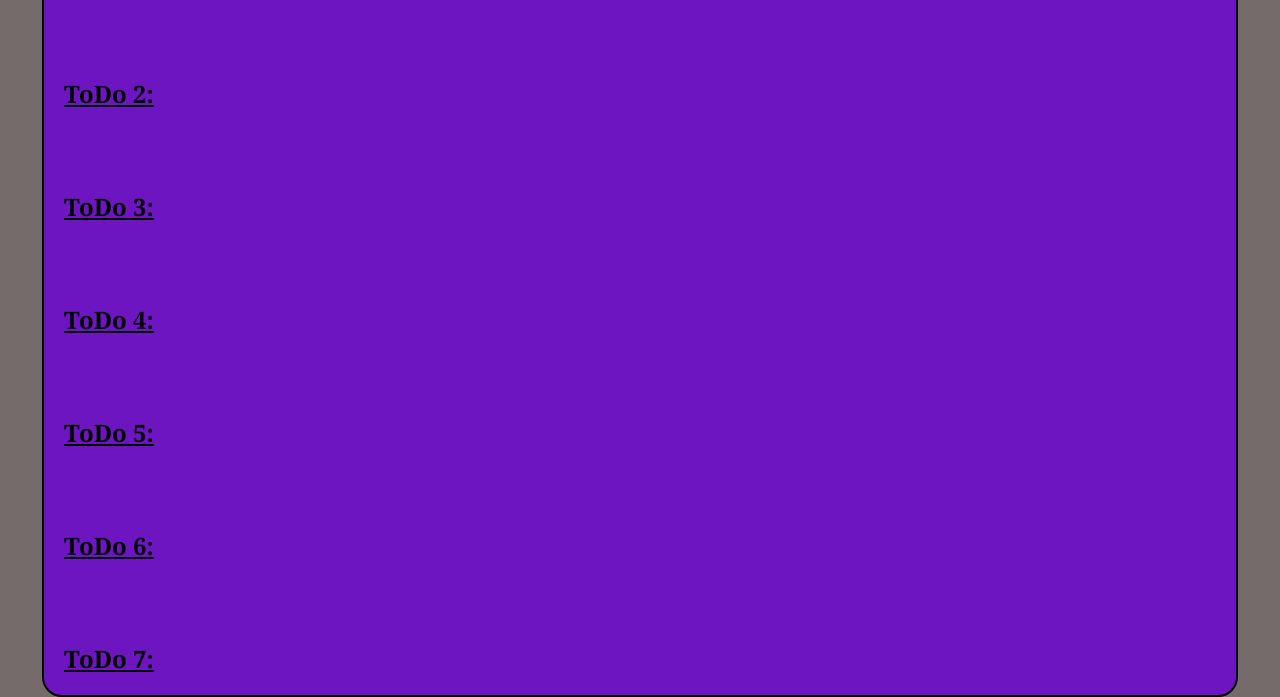
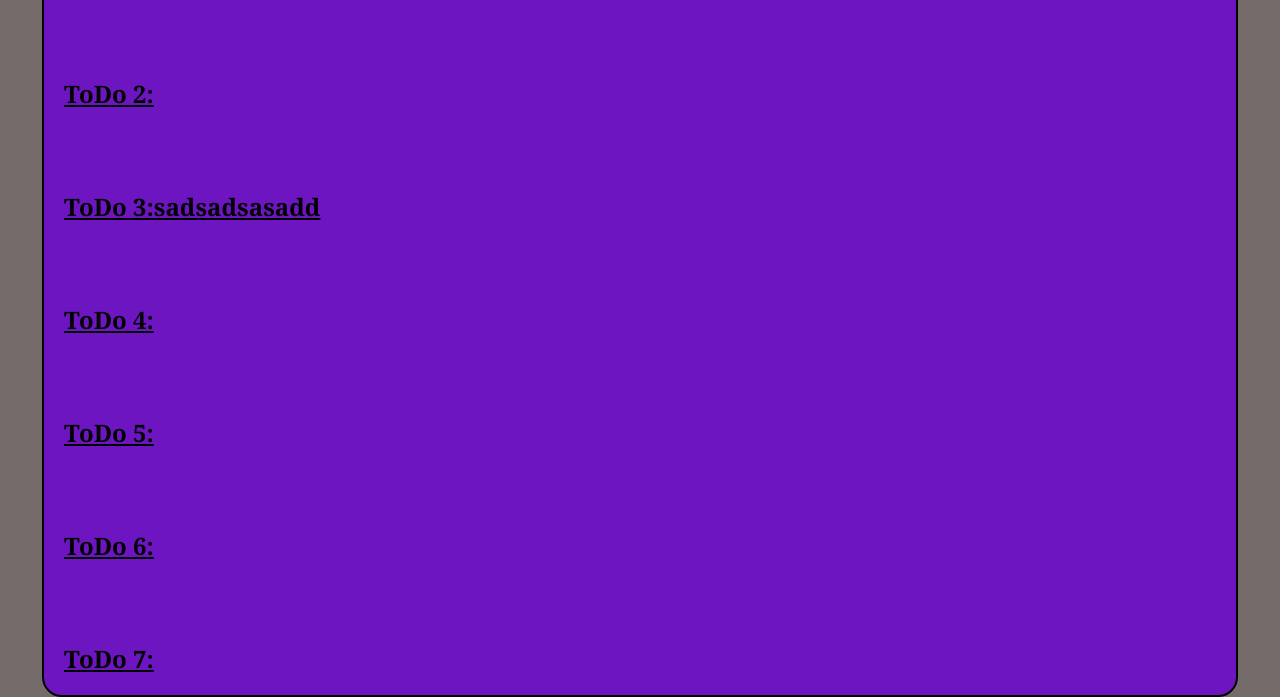
Before and after one commit to lakari04/ToDo_Proj, a plain HTML site: page index.html in a window 1280 px wide. Shown: the part 219-916 px from the top of the page. Drawn offline with Linux system fonts and the light colour scheme.

Commit message:
Test commit

```diff
--- a/index.html
+++ b/index.html
@@ -21,7 +21,7 @@
                 <p class="task-description"></p>
             </div>
             <div class="task" id="task-3">
-                <h2 class="task-title">ToDo 3:</h2>
+                <h2 class="task-title">ToDo 3:sadsadsasadd</h2>
                 <p class="task-description"></p>
             </div>
             <div class="task" id="task-4">
```
